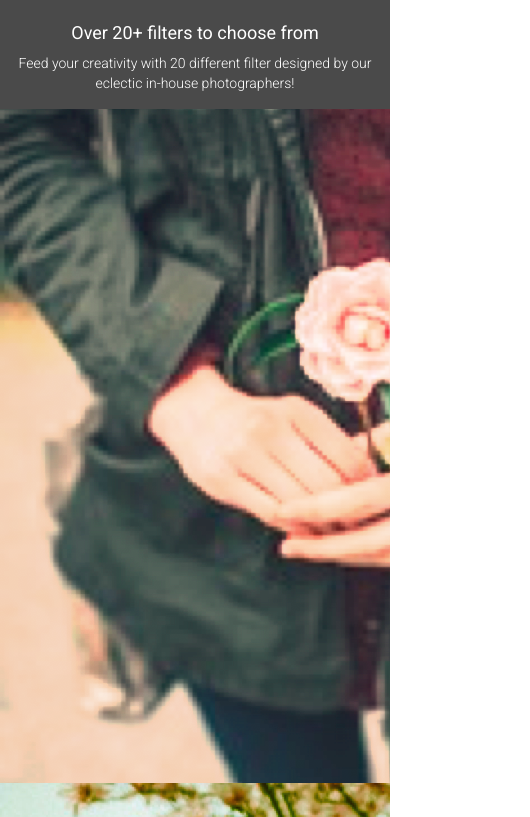
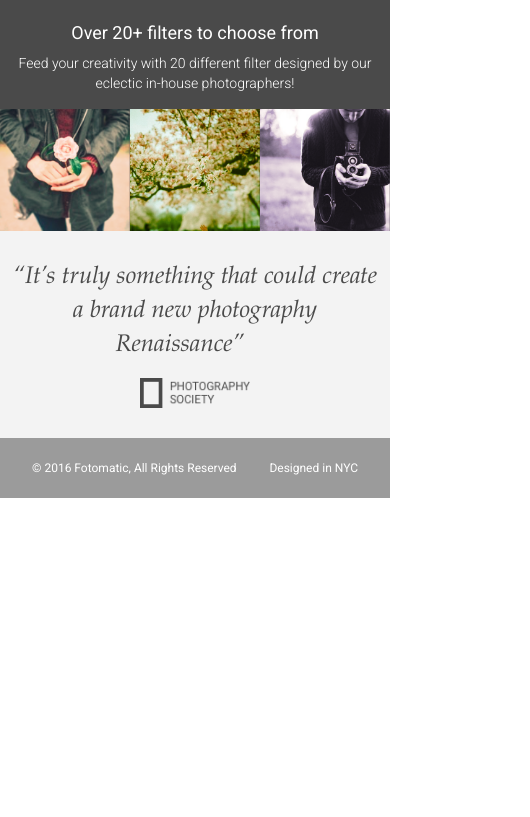
Before and after one commit to emelcer/Fotomatic, a plain HTML site: page index.html in a window 390 px wide. Shown: the part 1183-2000 px from the top of the page, 530 px wide, since content can reach past the window. After the commit the page ends 1681 px from the top, so only its background shows below. Drawn offline with Linux system fonts and the light colour scheme; a web font is replaced by a local one.

Commit message:
final changes

```diff
--- a/index.html
+++ b/index.html
@@ -6,7 +6,7 @@
   <link href="https://fonts.googleapis.com/css?family=Roboto:300,400,600,700" rel="stylesheet" type="text/css" />
   <link href="./resources/css/reset.css" rel="stylesheet" type="text/css" />
   <link href="./resources/css/style.css" rel="stylesheet" type="text/css" />
-  <meta charset="UTF-8">
+  <title>Fotomatic</title>
 </head>
 <body>
   <!-- Header -->
@@ -17,7 +17,7 @@
         <ul>
           <li><a href="#">Product detail</a></li>
           <li><a href="#">About us</a></li>
-          <li><a href="https://www.instagram.com/">Follow us <img class="icon" src="./resources/images/instagram.png"></a></li>
+          <li><a href="https://www.instagram.com/" target="_blank">Follow us <img class="icon" src="./resources/images/instagram.png"></a></li>
         </ul>
       </nav>
       <nav class="mobile">
@@ -100,7 +100,7 @@
       </div>
     </div>
 
-    <!-- Quotes Section
+    <!-- Quotes Section-->
     <div id="quotes-section">
       <div class="content center">
         <span class="quote">“It’s truly something that could create a brand new photography Renaissance”</span>
--- a/resources/css/style.css
+++ b/resources/css/style.css
@@ -26,6 +26,7 @@ html {
 
 .image-container img {
   display: block;
+  max-width: 100%;
 }
 
 @media only screen and (max-width: 760px) {
@@ -38,6 +39,7 @@ html {
 
 header {
   position: fixed;
+  z-index: 1;
   width: 100%;
   border-bottom: solid 1px #c6c1c1;
   background-color: white;
@@ -179,6 +181,7 @@ header .mobile {
     height: auto;
     background-color: transparent;
     border: none;
+    margin: 0 auto;
   }
 
   #sign-up-cta .content {
@@ -310,6 +313,16 @@ header .mobile {
 #filters-section .images-container {
   max-width: 100%;
   padding: 0 1%;
+  display: flex;
+}
+
+#filters-section .image-container {
+  overflow: hidden;
+}
+
+#filters-section .image-container img {
+  max-width: 100%;
+  display: block;
 }
 
 @media only screen and (max-width: 760px) {
@@ -348,11 +361,11 @@ header .mobile {
   background-color: #f3f3f3;
 }
 
-#quotes-section content {
+#quotes-section .content {
   padding: 5rem 0;
 }
 
-#quotes-section quote {
+#quotes-section .quote {
   padding-right: 1.875rem;
   font-family: "Palatino", serif;
   font-size: 1.875rem;
@@ -361,21 +374,21 @@ header .mobile {
   color: #4a4a4a;
 }
 
-#quotes-section quote-citation {
+#quotes-section .quote-citation {
   height: 1.875rem;
 }
 
 @media only screen and (max-width: 760px) {
-  #quotes-section content {
+  #quotes-section .content {
     padding: 1.875rem .625rem;
   }
 
-  #quotes-section quote {
+  #quotes-section .quote {
     font-size: 1.5rem;
     line-height: 1.4;
   }
 
-  #quotes-section quote-citation {
+  #quotes-section .quote-citation {
     display: block;
     padding-top: 1rem;
     margin: auto;
```
